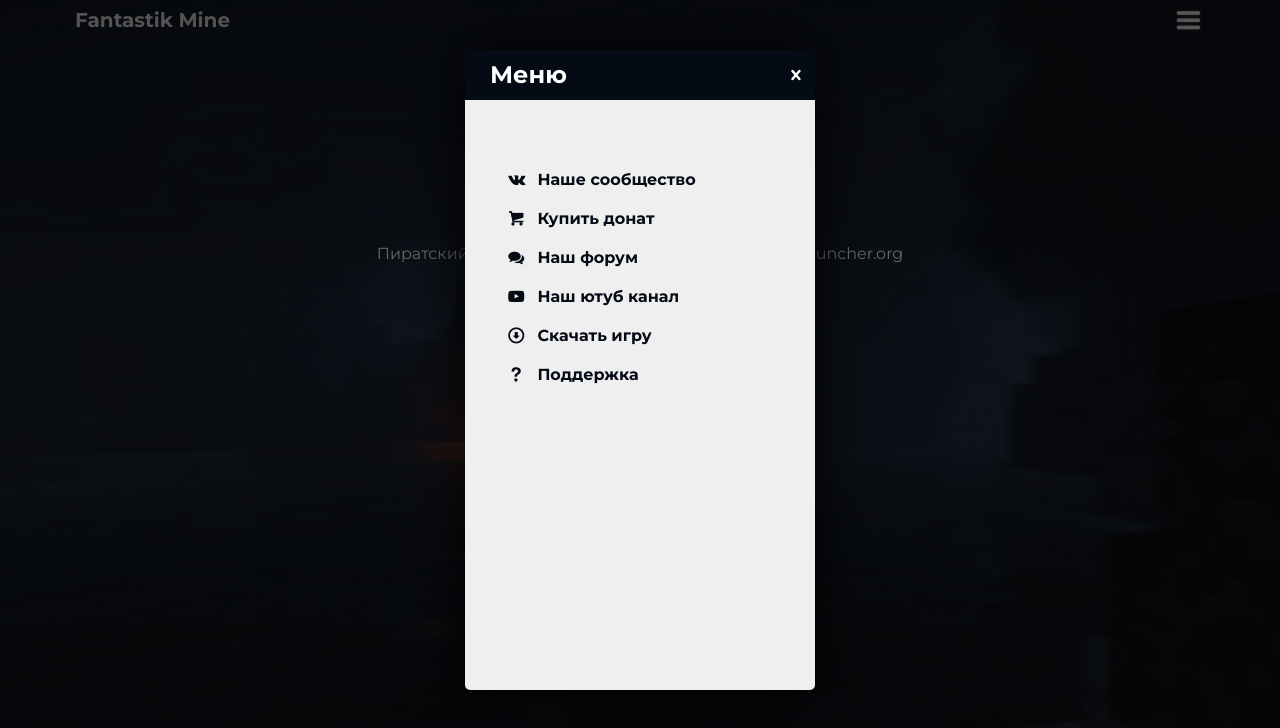
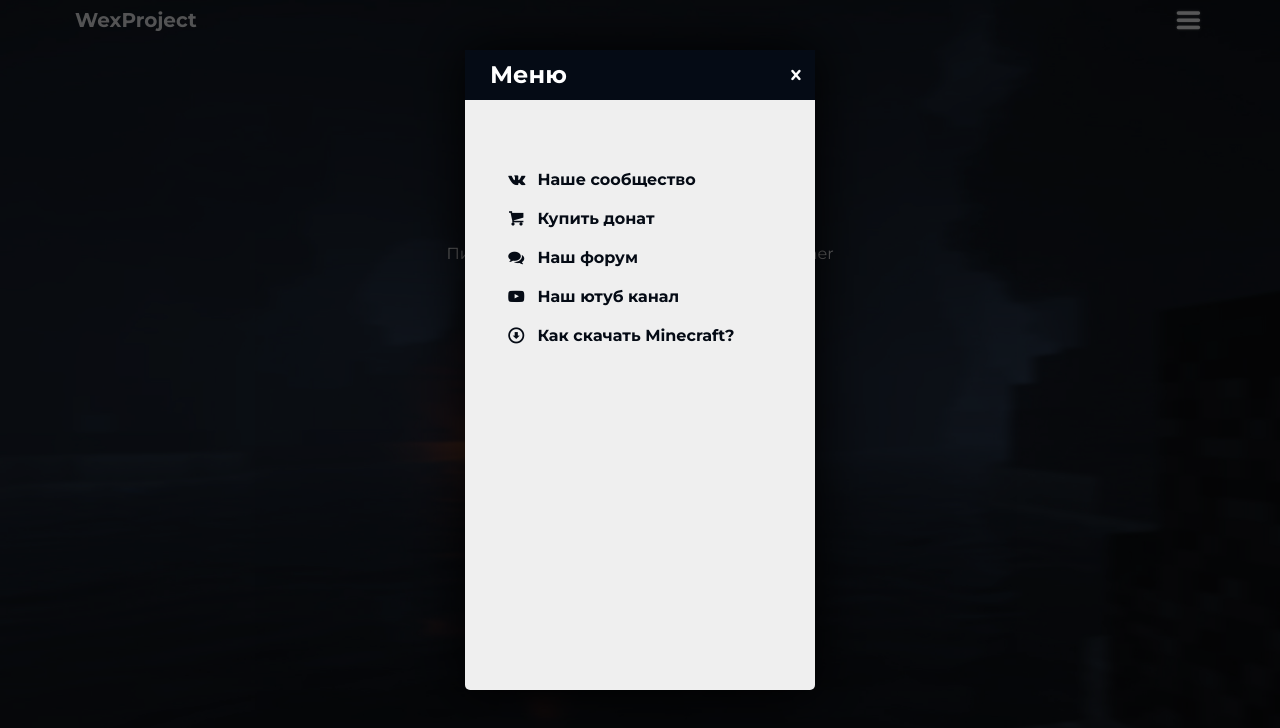
Before and after one commit to DuzaRpop/WexProject, a plain HTML site: page download.html in a window 1280 px wide. Both pictures are taken after a click on the element 1187 px from the left and 22 px from the top of the page. Drawn offline with Linux system fonts and the light colour scheme.

Commit message:
Update download.html

```diff
--- a/download.html
+++ b/download.html
@@ -4,7 +4,7 @@
 		<meta charset="utf-8">
 		<meta name="viewport" content="width=device-width, initial-scale=1">
 
-		<title>Fantastik Mine - Покупка доната</title>
+		<title>WexProject - Покупка доната</title>
 
 		<link rel="icon" href="assets/images/favicon.png">
 		<link rel="stylesheet" href="assets/css/style.css">
@@ -16,7 +16,7 @@
 			<div class="container">
 				<div class="top">
 					<div class="logo">
-						<a href="http://mine.template.loc/">Fantastik Mine</a>
+						<a href="http://mine.template.loc/">WexProject</a>
 					</div>
 					<div class="menu">
 						<span class="tbs-icon-menu"></span>
@@ -24,12 +24,12 @@
 				</div>
 
 				<div class="dwld">
-					<p>Пиратский клиент будет скачан с ресурса - www.TLauncher.org</p>
-					<a href="https://tlauncher.org/">Скачать</a>
+					<p>Пиратский клиент Minecraft - Legacy Launcher</p>
+					<a href="https://llaun.ch/ru">Скачать</a>
 				</div>
 
 				<div class="info1">
-					<a href="https://vk.com/r.keldikov" target="_blink">by Samuello</a>
+					<a href="https://vk.com/wexproject" target="_blink">by DuzaRpop</a>
 				</div>
 
 			</div>
@@ -45,12 +45,11 @@
 					</div>
 					<div class="menu-links">
 						<ul>
-							<li><a href="https://vk.com/r.keldikov" target="_blink"><span class="tbs-icon-vkontakte"></span>Наше сообщество</a></li>
+							<li><a href="https://vk.com/wexproject" target="_blink"><span class="tbs-icon-vkontakte"></span>Наше сообщество</a></li>
 							<li><a href="donate.html"><span class="tbs-icon-basket"></span>Купить донат</a></li>
 							<li><a href="forum/index.html" target="_blink"><span class="tbs-icon-chat"></span>Наш форум</a></li>
-							<li><a href="https://www.youtube.com" target="_blink"><span class="tbs-icon-youtube-play"></span>Наш ютуб канал</a></li>
-							<li><a href="download.html"><span class="tbs-icon-download"></span>Скачать игру</a></li>
-							<li><a href="#support"><span class="tbs-icon-help"></span>Поддержка</a></li>
+							<li><a href="https://www.youtube.com/channel/UCIF5w5_n6nYqPIpKl4a3uGw" target="_blink"><span class="tbs-icon-youtube-play"></span>Наш ютуб канал</a></li>
+							<li><a href="download.html"><span class="tbs-icon-download"></span>Как скачать Minecraft?</a></li>
 						</ul>
 					</div>
 				</div>
```
